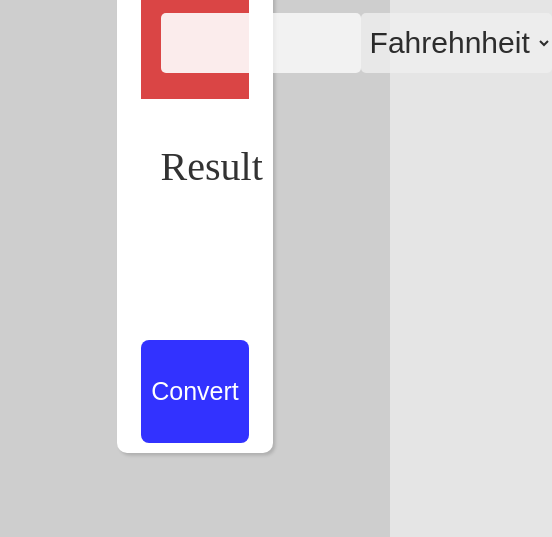
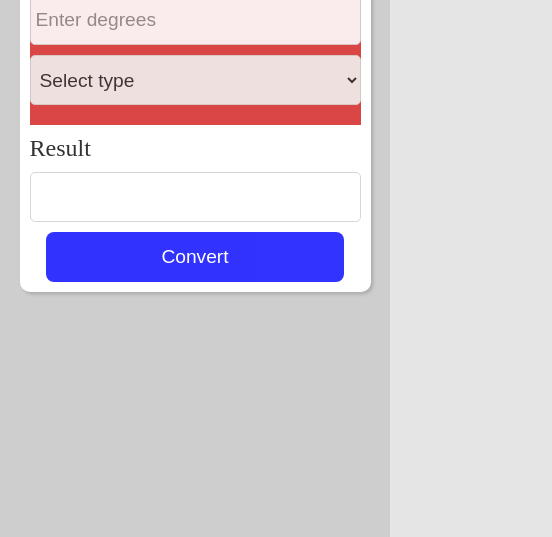
Before and after one commit to Nikhil5L4/OIBSIB, a plain HTML site: page task3/default.html in a window 390 px wide. Shown: the part 307-844 px from the top of the page, 552 px wide, since content can reach past the window. Drawn offline with Linux system fonts and the light colour scheme.

Commit message:
final updations

```diff
--- a/task3/default.html
+++ b/task3/default.html
@@ -3,33 +3,24 @@
 <head>
     <meta charset="UTF-8">
     <meta name="viewport" content="width=device-width, initial-scale=1.0">
-    <title>Temperature convertor</title>
+    <title>Temperature Converter</title>
     <link rel="stylesheet" href="style.css">
 </head>
 <body>
-
-
     <div class="container">
         <h1>Temperature Converter</h1>
-                       <div class="wrapper1">
-                        <label for="degree">Degrees</label>
-                        <label for="type">Type</label>
-                       </div>
         <div class="wrapper2">
-                        <input type="text" class="input">
+            <input type="text" id="degree" class="input" placeholder="Enter degrees">
             <select name="type" id="type">
-                        <option value="Farenheit">Fahrehnheit</option>
+                <option value="" disabled selected>Select type</option>
+                <option value="Fahrenheit">Fahrenheit</option>
                 <option value="Celsius">Celsius</option>
             </select>
+        </div>
+        <label for="result" class="wrapper1">Result</label>
+        <input type="text" id="result" class="wrapper1" readonly>
 
-                      </div>
-                      <label for="res" class="wrapper1">Result</label>
-                      <input type="text" id="result" class="wrapper1">
-
-                      <button>Convert</button>
-
-
-
+        <button id="convertButton">Convert</button>
     </div>
     <script src="script.js"></script>
 </body>
--- a/task3/style.css
+++ b/task3/style.css
@@ -1,88 +1,125 @@
-*{
+* {
     margin: 0;
     padding: 0;
-    box-sizing:border-box;
+    box-sizing: border-box;
+}
 
-}
-body,html{
+body, html {
     height: 100%;
     width: 100%;
-    background-color:rgba(0, 0, 0, 0.1);
-    display: flex;align-items: center;
+    background-color: rgba(0, 0, 0, 0.1);
+    display: flex;
+    align-items: center;
     justify-content: center;
+}
 
-}
-.container{
-    height: 80vh;
-    width: 40vw;
+.container {
+    max-height: 80vh;
+    max-width: 600px;
+    width: 90%;
     background-color: #fff;
     box-shadow: rgba(0, 0, 0, 0.15) 2.4px 2.4px 3.2px;
-    border-radius:10px;
-    padding:10px;
+    border-radius: 10px;
+    padding: 20px;
     display: flex;
     align-items: center;
-    flex-direction:column ;
+    flex-direction: column;
+}
 
-}
-.wrapper1{
+.wrapper1, .wrapper2 {
     display: flex;
     align-items: center;
+    width: 100%;
+    justify-content: space-between;
+    padding: 10px 0;
+    font-size: 2rem;
+    opacity: 0.8;
+}
+
+.wrapper2 {
+    display: flex;
+    flex-direction: column; /* Change to column for vertical stacking */
+    align-items: stretch; /* Ensure children take full width */
+    width: 100%;
+    background-color: #d21717;
+    padding: 10px 0; /* Add some padding for better spacing */
+}
+
+input, select {
+    width: 100%; /* Full width for both input and select */
+    max-width: none; /* Remove max-width to allow full width */
+    height: 60px; /* Consistent height for both */
+    border-radius: 5px;
+    border: 1px solid #ccc;
+    padding: 5px;
+    font-size: 1.5rem;
+    opacity: 0.9;
+    margin-bottom: 10px; /* Add margin to create space between input and select */
+}
+
+button {
     width: 80%;
+    height: 60px;
+    background-color: blue;
+    opacity: 0.8;
+    font-size: 1.5rem;
+    color: white;
+    border-radius: 8px;
+    border: none;
+    cursor: pointer;
+    transition: background-color 0.3s;
+}
+
+button:hover {
+    background-color: darkblue;
+}
+
+label {
+    width: 100%;
     height: 20%;
-    justify-content: space-between;
+    font-size: 1.5rem;
+}
 
-    font-size:40px;
-    opacity:0.8;
-    padding:20px;
-    margin:2px 40px;
-    /* background-color: #d21717; */
+@media (max-width: 768px) {
+    .wrapper1, .wrapper2 {
+        flex-direction: column;
+        align-items: stretch;
+    }
 
-    /* background-color: #d80a0a; */
+    .wrapper1 {
+        font-size: 1.5rem;
+    }
 
+    .wrapper2 {
+        font-size: 1.5rem;
+    }
 
+    input, select {
+        max-width: 100%;
+    }
+
+    button {
+        width: 90%;
+        font-size: 1.5rem;
+    }
 }
-.wrapper2{
-    display: flex;
-    align-items: center;
-    width: 80%;
-    height: 20%;
-    justify-content: space-around;
-    padding:20px;
-    margin:10px 40px;
-    font-size:25px;
-    opacity:0.8;
-    background-color: #d21717;
+
+@media (max-width: 480px) {
+    .container {
+        padding: 10px;
+    }
+
+    input, select {
+        height: 50px;
+        font-size: 1.2rem;
+    }
+
+    button {
+        height: 50px;
+        font-size: 1.2rem;
+    }
+
+    label {
+        font-size: 1.2rem;
+    }
 }
-input{
-    width:200px;
-    height:60px;
-    border-radius:5px;
-    border:none;
-    padding:5px;
-    font-size:30px;
-    opacity:0.9;
-}
-select{
-    width: 200px;
-    height: 60px;
-    border-radius:5px;
-    border:none;
-    padding:5px;
-    font-size:30px;
-}
-button{
-    width: 80%;
-    height:20%;
-    background-color: blue;
-    opacity:0.8;
-    font-size:25px;
-    color:white;
-    border-radius:8px;
-    border:none;
-
-}
-label{
-    width: 80%;
-    height:20%;
-    font-size:30px;
-}
```
Also changed, not shown: task1/assets/aeroplane.svg (renamed from Task1/assets/assets/aeroplane.svg), task1/assets/apple.svg (renamed from Task1/assets/assets/apple.svg), task1/assets/facebook.svg (renamed from Task1/assets/assets/facebook.svg), task1/assets/image.png (renamed from Task1/assets/assets/image.png), task1/assets/insta.svg (renamed from Task1/assets/assets/insta.svg), task1/assets/lock.svg (renamed from Task1/assets/assets/lock.svg), task1/assets/message.svg (renamed from Task1/assets/assets/message.svg), task1/assets/os.svg (renamed from Task1/assets/assets/os.svg), task1/assets/pintrest.svg (renamed from Task1/assets/assets/pintrest.svg), task1/assets/twitter.svg (renamed from Task1/assets/assets/twitter.svg), task1/default.html (line endings or trailing spaces), task1/style.css (renamed from Task1/assets/style.css). Lines whose indentation alone changed are shown as unchanged.
